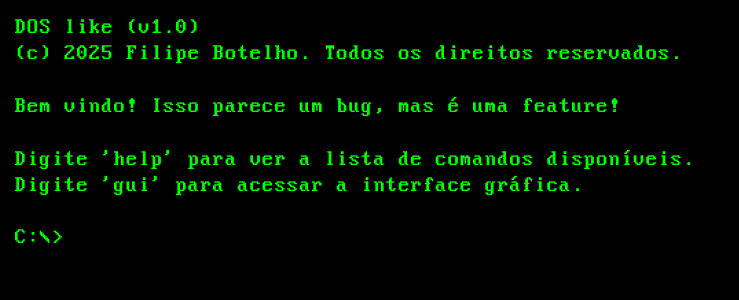
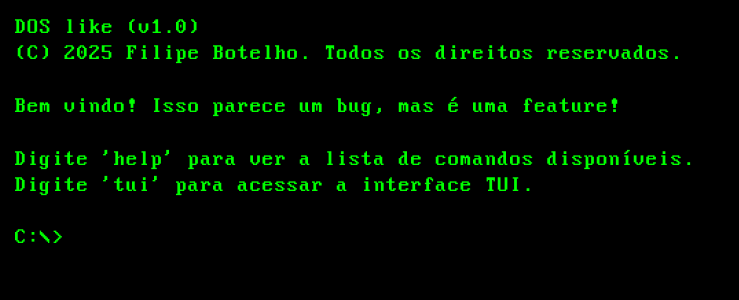
Before and after one commit to filipedesousab/filipedesousab.github.io, a Jekyll site: the page built from index.html, in a window 1280 px wide. Shown: the top 300 px of the page, without its empty margins (0-739 px from the left). Built offline with Jekyll 4.4.1, drawn with Linux system fonts in a browser that asks for light colours.

Commit message:
Rename tui, adjust command storage and adjust modal

```diff
--- a/_includes/header.html
+++ b/_includes/header.html
@@ -6,7 +6,7 @@
   <nav class="site-nav">
     <ul>
       <li>
-        <a class="page-link h" rel="author" href="{{ "/gui" | relative_url }}"><span>H</span>ome</a>
+        <a class="page-link h" rel="author" href="{{ "/tui" | relative_url }}"><span>H</span>ome</a>
       </li>
       {%- if page_paths -%}
         {%- for path in page_paths -%}
--- a/assets/dos.js
+++ b/assets/dos.js
@@ -5,7 +5,7 @@ document.addEventListener('DOMContentLoaded', () => {
   const output = document.getElementById('output');
   const inputLine = document.getElementById('input-line');
 
-  let commandHistory = sessionStorage.getItem('commandHistory');
+  let commandHistory = localStorage.getItem('commandHistory');
   commandHistory = commandHistory ? commandHistory.split(',') : [];
   let historyIndex = commandHistory.length;
 
@@ -13,7 +13,7 @@ document.addEventListener('DOMContentLoaded', () => {
     help: `Comandos disponíveis:
 
   help      - Mostrar esta lista de comandos.
-  gui       - Abrir interface gráfica.
+  tui       - Abrir interface TUI.
   about     - Exibir informações sobre mim.
   posts     - Listar posts.
   contact   - Mostrar minhas informações de contato.
@@ -49,12 +49,12 @@ Portanto, é provável que haja mais conteúdos relacionados ao RoR e tecnologia
     }
 
     const welcomeText = `DOS like (v1.0)
-(c) 2025 Filipe Botelho. Todos os direitos reservados.
+(C) 2025 Filipe Botelho. Todos os direitos reservados.
 
 Bem vindo! {{ site.description | escape }}
 
 Digite 'help' para ver a lista de comandos disponíveis.
-Digite 'gui' para acessar a interface gráfica.\n\n`;
+Digite 'tui' para acessar a interface TUI.\n\n`;
 
     const p = document.createElement('p');
     p.textContent = welcomeText;
@@ -68,8 +68,8 @@ Digite 'gui' para acessar a interface gráfica.\n\n`;
 
     if (command === 'clear') {
       output.innerHTML = '';
-    } else if (command === 'gui') {
-      window.location.href = '/gui';
+    } else if (command === 'tui') {
+      window.location.href = '/tui';
       sessionStorage.setItem('dosHistory', output.innerHTML)
     } else if (commands[command]) {
       const response = document.createElement('p');
@@ -89,7 +89,7 @@ Digite 'gui' para acessar a interface gráfica.\n\n`;
 
       if (command) {
         commandHistory.push(command);
-        sessionStorage.setItem('commandHistory', commandHistory)
+        localStorage.setItem('commandHistory', commandHistory)
         historyIndex = commandHistory.length;
         executeCommand(command);
         inputLine.textContent = '';
--- a/gui.html
+++ b/tui.html
@@ -1,6 +1,6 @@
 ---
 layout: home
-permalink: /gui/
+permalink: /tui/
 ---
 <div class="home-description">
   <div class="image">
```
Also changed, not shown: assets/main-tui.js (+25 -12 lines).
